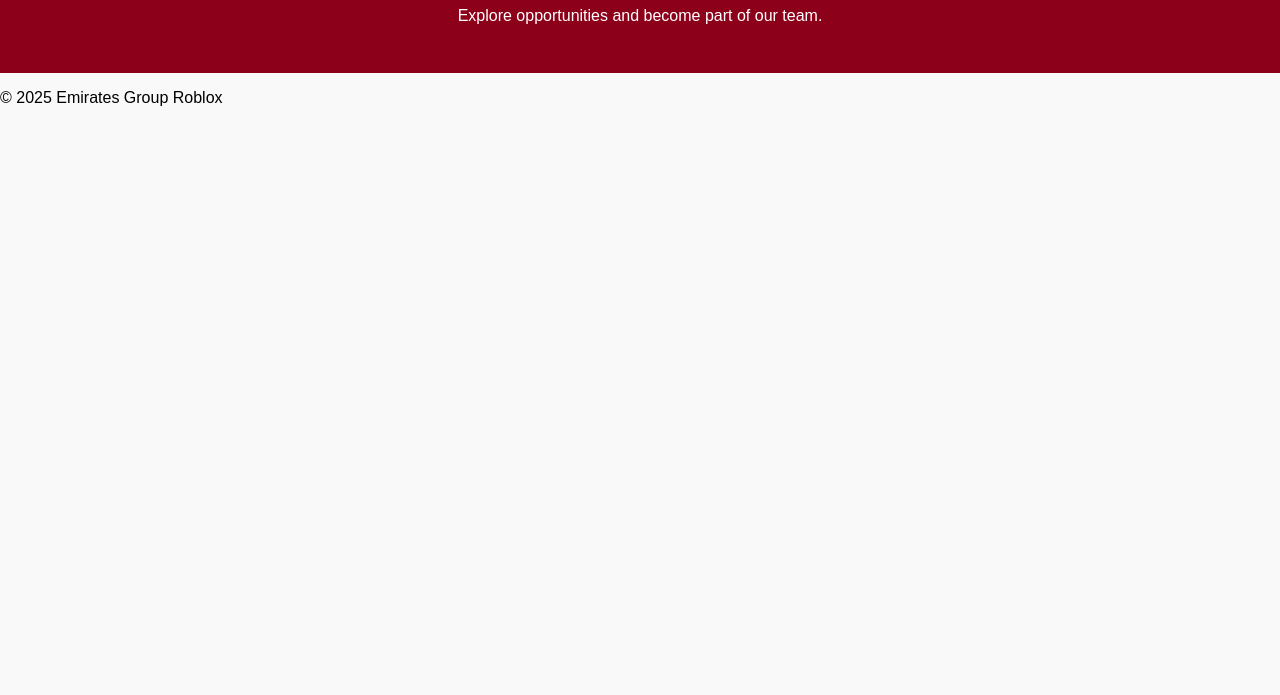
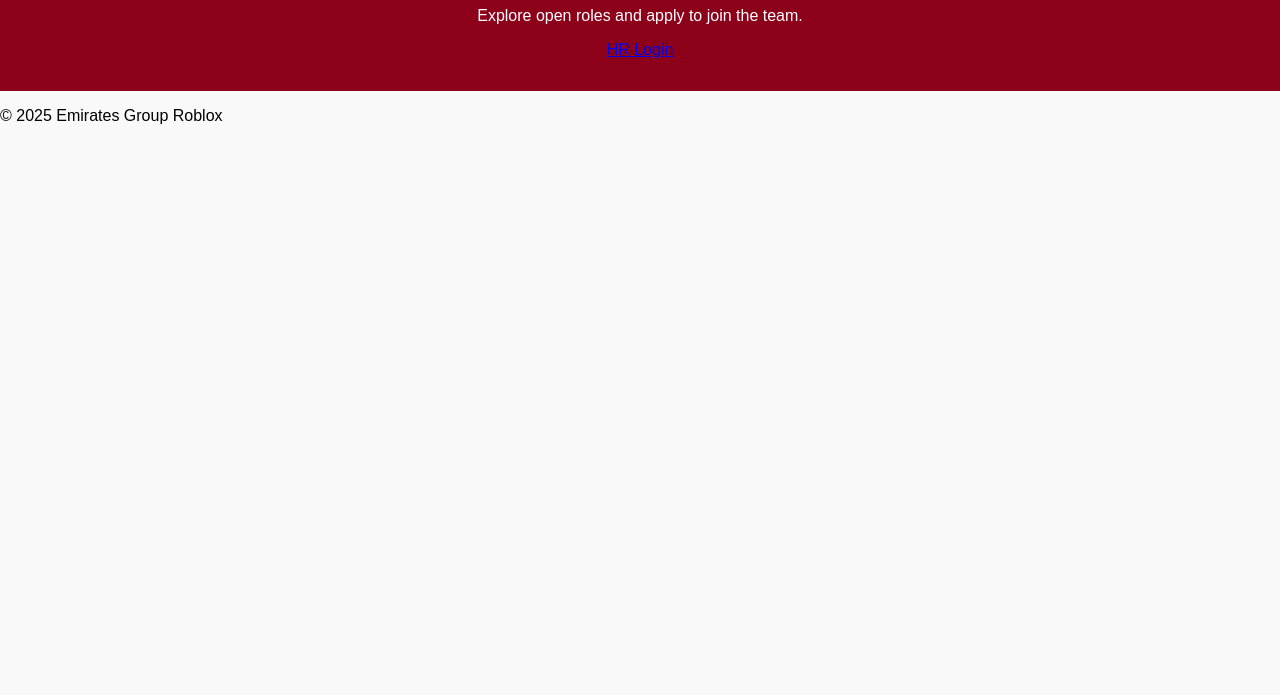
Before and after one commit to Emirates-Group-Roblox/emirates-group-roblox-careers, a plain HTML site: page index.html in a window 1280 px wide. Shown: the part 105-800 px from the top of the page. Drawn offline with Linux system fonts and the light colour scheme.

Commit message:
Update index.html

```diff
--- a/index.html
+++ b/index.html
@@ -9,8 +9,11 @@
 </head>
 <body>
   <header>
-    <h1>Emirates Group Roblox Careers</h1>
-    <p>Explore opportunities and become part of our team.</p>
+  <h1>Emirates Group Roblox Careers</h1>
+  <p>Explore open roles and apply to join the team.</p>
+  <a href="hr.html" class="btn-hr-login">HR Login</a>
+</header>
+
   </header>
 
   <section id="job-list"></section>
```
